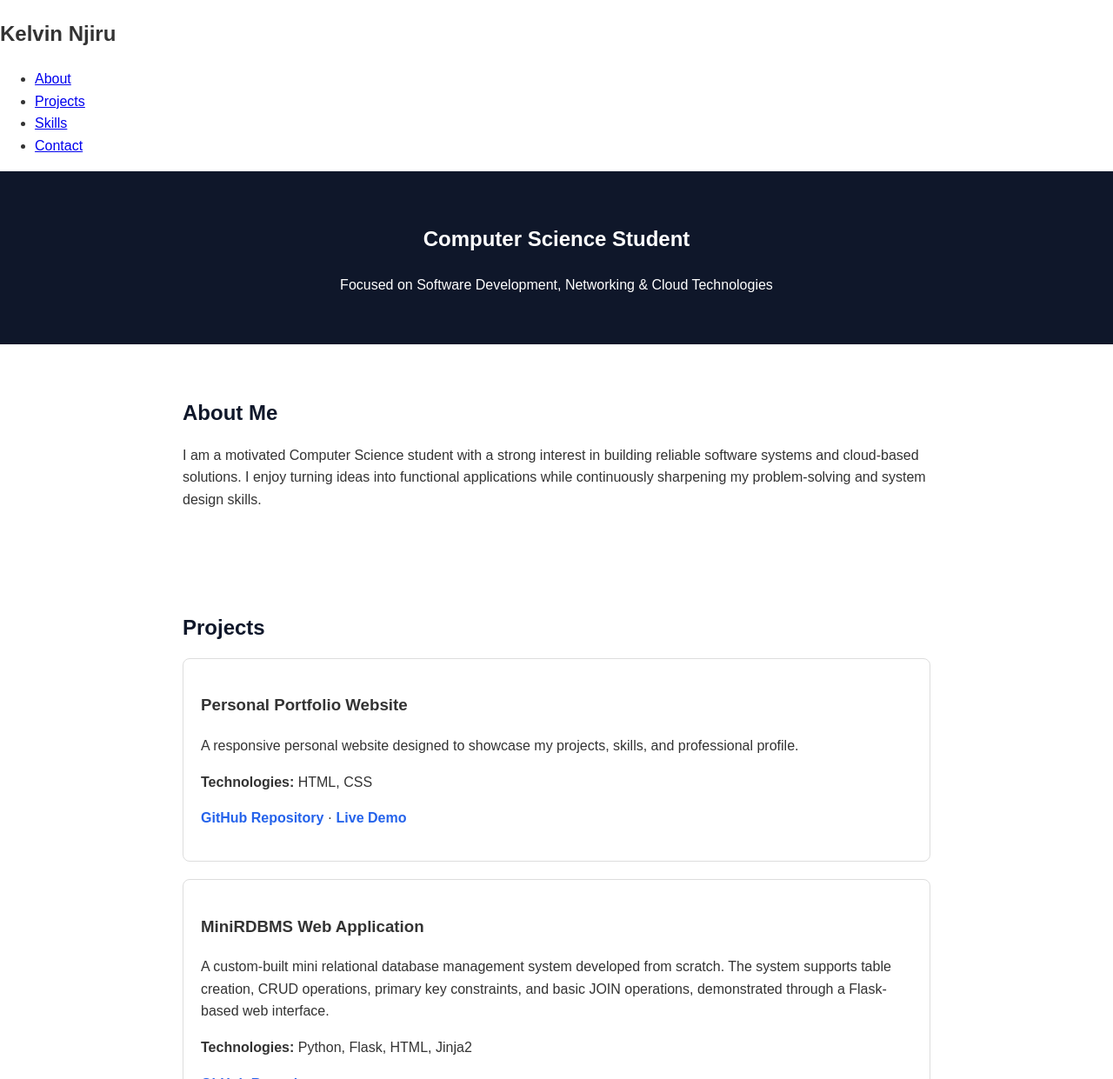
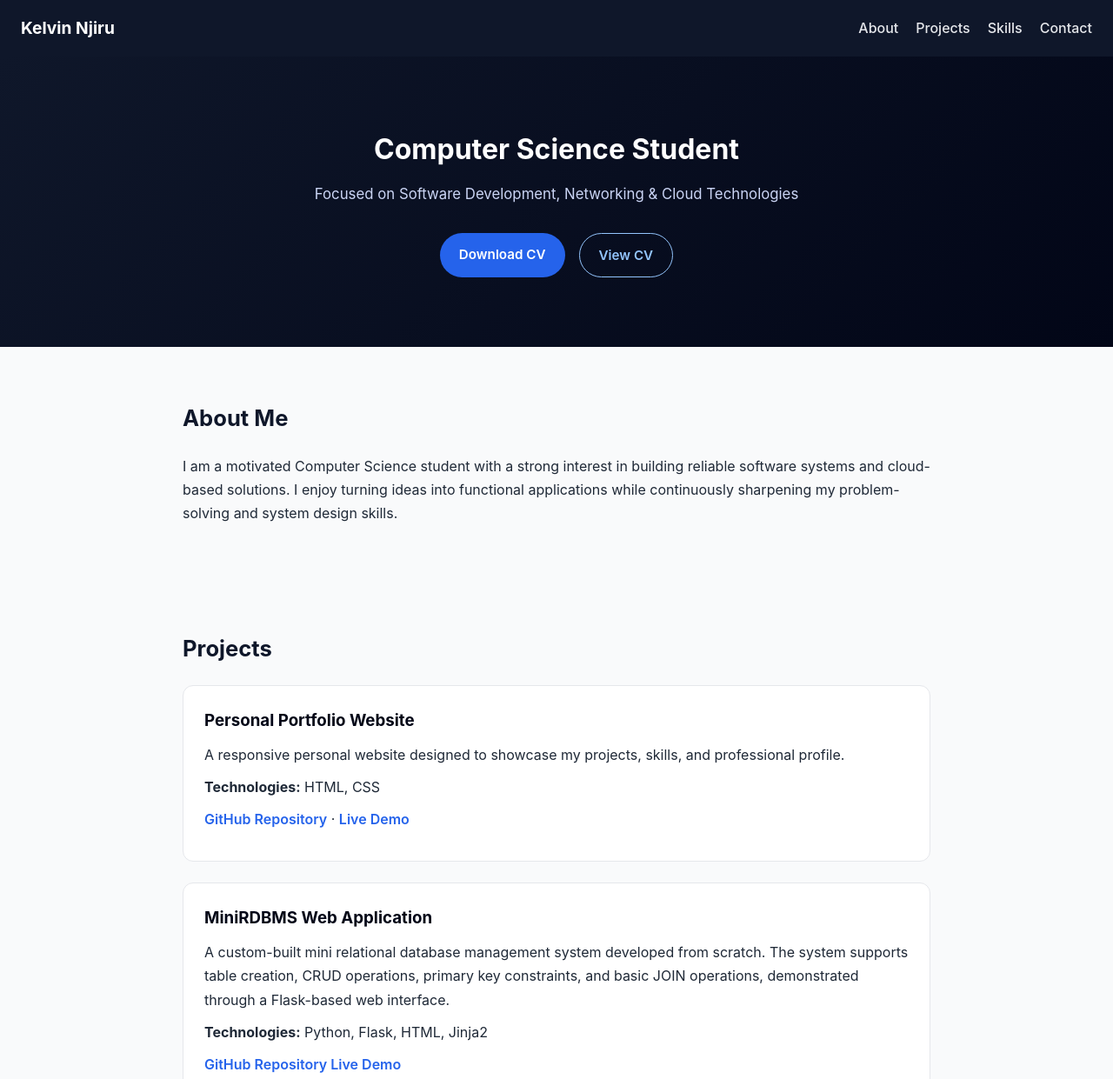
Before and after one commit to KLIIRTY/portfolio-website, a plain HTML site: page Index.html in a window 1280 px wide. Shown: the top 1241 px of the page at 87% size. Drawn offline with Linux system fonts and the light colour scheme.

Commit message:
Add CV download/view CTA and enhance portfolio styling

```diff
--- a/Index.html
+++ b/Index.html
@@ -22,9 +22,19 @@
 
   <!-- HERO / HEADER -->
   <header class="header">
-    <h2>Computer Science Student</h2>
-    <p>Focused on Software Development, Networking & Cloud Technologies</p>
-  </header>
+  <h2>Computer Science Student</h2>
+  <p>Focused on Software Development, Networking & Cloud Technologies</p>
+
+  <div class="cta-buttons">
+    <a href="assets/Kelvin_Njiru_CV.pdf" class="btn primary" download>
+      Download CV
+    </a>
+    <a href="assets/Kelvin_Njiru_CV.pdf" class="btn secondary" target="_blank">
+      View CV
+    </a>
+  </div>
+</header>
+
 
   <!-- ABOUT -->
   <section id="about" class="section">
@@ -64,7 +74,13 @@
       </p>
       <p><strong>Technologies:</strong> Python, Flask, HTML, Jinja2</p>
       <p>
-        <a href="https://github.com/KLIIRTY">GitHub Repository</a>
+      <a href="https://github.com/KLIIRTY/portfolio-website" target="_blank"> GitHub Repository
+        <a href="https://kelvinjiru.netlify.app/" target="_blank">
+  Live Demo
+</a>
+
+</a>
+
       </p>
     </article>
 
--- a/Styles.css
+++ b/Styles.css
@@ -1,57 +1,194 @@
+/* RESET & BASE */
 * {
   box-sizing: border-box;
+  margin: 0;
+  padding: 0;
 }
 
 body {
-  font-family: Arial, Helvetica, sans-serif;
-  margin: 0;
-  padding: 0;
-  line-height: 1.6;
-  color: #333;
+  font-family: "Inter", Arial, Helvetica, sans-serif;
+  line-height: 1.7;
+  color: #1f2937;
+  background-color: #f9fafb;
 }
 
+/* LINKS */
+a {
+  color: #2563eb;
+  text-decoration: none;
+}
+
+a:hover {
+  text-decoration: underline;
+}
+
+/* NAVIGATION */
+.nav {
+  background: #0f172a;
+  color: #ffffff;
+  padding: 16px 24px;
+  display: flex;
+  justify-content: space-between;
+  align-items: center;
+}
+
+.logo {
+  font-size: 1.2rem;
+  font-weight: 700;
+}
+
+.nav-links {
+  list-style: none;
+  display: flex;
+  gap: 20px;
+}
+
+.nav-links a {
+  color: #e5e7eb;
+  font-weight: 500;
+}
+
+.nav-links a:hover {
+  color: #ffffff;
+}
+
+/* HEADER / HERO */
 .header {
-  background: #0f172a;
+  background: linear-gradient(135deg, #0f172a, #020617);
   color: white;
-  padding: 40px 20px;
+  padding: 80px 20px;
   text-align: center;
 }
 
+.header h2 {
+  font-size: 2rem;
+  margin-bottom: 10px;
+}
+
+.header p {
+  font-size: 1.05rem;
+  color: #cbd5f5;
+}
+
+/* SECTIONS */
 .section {
-  padding: 40px 20px;
+  padding: 60px 20px;
   max-width: 900px;
   margin: auto;
 }
 
 .section h2 {
-  margin-bottom: 15px;
+  font-size: 1.6rem;
+  margin-bottom: 20px;
   color: #0f172a;
 }
 
+/* PROJECTS */
 .project {
-  border: 1px solid #ddd;
-  padding: 20px;
-  margin-bottom: 20px;
-  border-radius: 8px;
+  background: #ffffff;
+  border-radius: 12px;
+  padding: 24px;
+  margin-bottom: 24px;
+  border: 1px solid #e5e7eb;
+  transition: transform 0.2s ease, box-shadow 0.2s ease;
+}
+
+.project:hover {
+  transform: translateY(-4px);
+  box-shadow: 0 10px 20px rgba(0, 0, 0, 0.08);
+}
+
+.project h3 {
+  margin-bottom: 10px;
+  color: #020617;
+}
+
+.project p {
+  margin-bottom: 10px;
 }
 
 .project a {
-  text-decoration: none;
-  color: #2563eb;
-  font-weight: bold;
+  font-weight: 600;
 }
 
+/* SKILLS */
+.skills-list {
+  list-style: none;
+}
+
+.skills-list li {
+  background: #ffffff;
+  border: 1px solid #e5e7eb;
+  padding: 12px 16px;
+  border-radius: 8px;
+  margin-bottom: 10px;
+}
+
+/* CONTACT */
+#contact p {
+  margin-bottom: 10px;
+}
+
+/* FOOTER */
 .footer {
+  background: #0f172a;
+  color: #e5e7eb;
   text-align: center;
-  color: #fef8f8;
-  padding: 20px;
-  background: #0f172a;
-  margin-top: 40px;
+  padding: 24px;
+  margin-top: 60px;
 }
+
 .footer p {
-  margin: 0;
+  font-size: 0.9rem;
 }
-.footer p a {
-  color: #2563eb;
-  font-weight: bold;
+
+/* RESPONSIVE */
+@media (max-width: 768px) {
+  .nav {
+    flex-direction: column;
+    gap: 12px;
+  }
+
+  .nav-links {
+    flex-wrap: wrap;
+    justify-content: center;
+  }
+
+  .header h2 {
+    font-size: 1.6rem;
+  }
 }
+/* CALL TO ACTION BUTTONS */
+.cta-buttons {
+  margin-top: 30px;
+  display: flex;
+  justify-content: center;
+  gap: 16px;
+  flex-wrap: wrap;
+}
+
+.btn {
+  padding: 12px 22px;
+  border-radius: 999px;
+  font-weight: 600;
+  font-size: 0.95rem;
+  transition: all 0.2s ease;
+}
+
+.btn.primary {
+  background: #2563eb;
+  color: white;
+}
+
+.btn.primary:hover {
+  background: #1e40af;
+}
+
+.btn.secondary {
+  border: 1px solid #93c5fd;
+  color: #93c5fd;
+}
+
+.btn.secondary:hover {
+  background: rgba(147, 197, 253, 0.1);
+}
```
Also changed, not shown: 2 other files.
